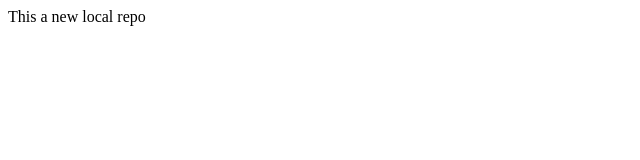
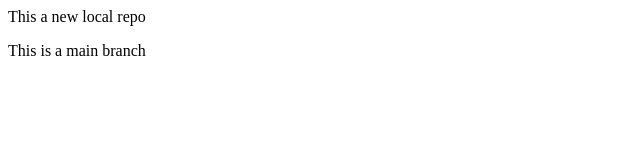
Before and after one commit to AnshDabra27/localrepo, a plain HTML site: page LocalRepo/index.html in a window 1280 px wide. Shown: the whole page, without its empty margins (0-640 px from the left). Drawn offline with Linux system fonts and the light colour scheme.

Commit message:
Main updated

```diff
--- a/LocalRepo/index.html
+++ b/LocalRepo/index.html
@@ -1 +1,2 @@
 <p>This a new local repo</p>
+<p>This is a main branch</p>
```
